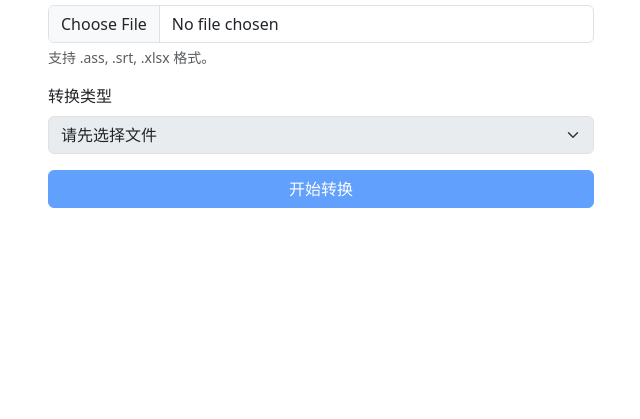
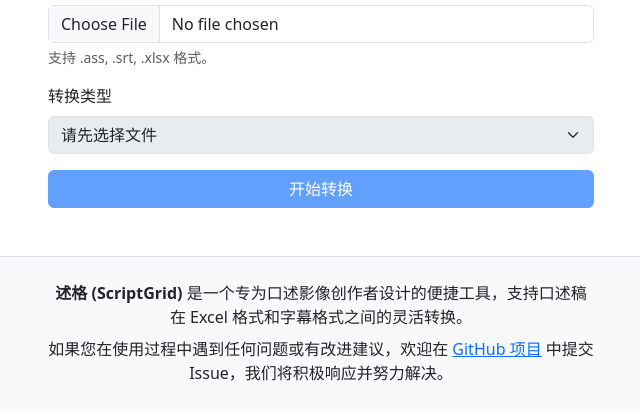
Before and after one commit to yunshenwuji/ScriptGrid, a plain HTML site: page static/index.html in a window 1280 px wide. Shown: the part 147-566 px from the top of the page, without its empty margins (319-959 px from the left). Drawn offline with nearby package versions, Linux system fonts and the light colour scheme.

Commit message:
更新readme文件，在前端界面增加介绍和联系我们的入口

```diff
--- a/static/index.html
+++ b/static/index.html
@@ -61,6 +61,18 @@
         </div>
     </div>
 
+    <!-- 页尾 -->
+    <footer class="mt-5 py-4 bg-light border-top">
+        <div class="container">
+            <div class="row justify-content-center">
+                <div class="col-md-8 col-lg-6 text-center">
+                    <p class="mb-2"><strong>述格 (ScriptGrid)</strong> 是一个专为口述影像创作者设计的便捷工具，支持口述稿在 Excel 格式和字幕格式之间的灵活转换。</p>
+                    <p class="mb-0">如果您在使用过程中遇到任何问题或有改进建议，欢迎在 <a href="https://github.com/yunshenwuji/scriptgrid" target="_blank" rel="noopener noreferrer">GitHub 项目</a> 中提交 Issue，我们将积极响应并努力解决。</p>
+                </div>
+            </div>
+        </div>
+    </footer>
+
     <!-- Bootstrap 5 JS Bundle with Popper -->
     <script src="https://cdn.jsdelivr.net/npm/bootstrap@5.3.0-alpha1/dist/js/bootstrap.bundle.min.js"
         integrity="sha384-w76AqPfDkMBDXo30jS1Sgez6pr3x5MlQ1ZAGC+nuZB+EYdgRZgiwxhTBTkF7CXvN"
@@ -75,7 +87,7 @@
         const messageArea = document.getElementById('messageArea');
         const loadingIndicator = document.getElementById('loadingIndicator');
 
-        // 定义转换类型选项
+        // 定   义转换类型选项
         const conversionOptions = {
             '.ass': [
                 { value: 'ass_to_srt', text: 'ASS 转 SRT (.ass -> .srt)' },
```
Also changed, not shown: 1 other file.
